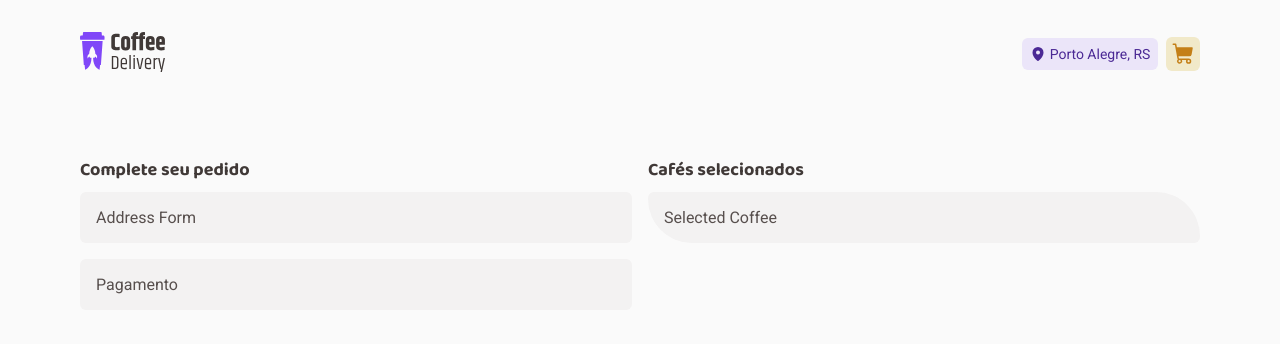
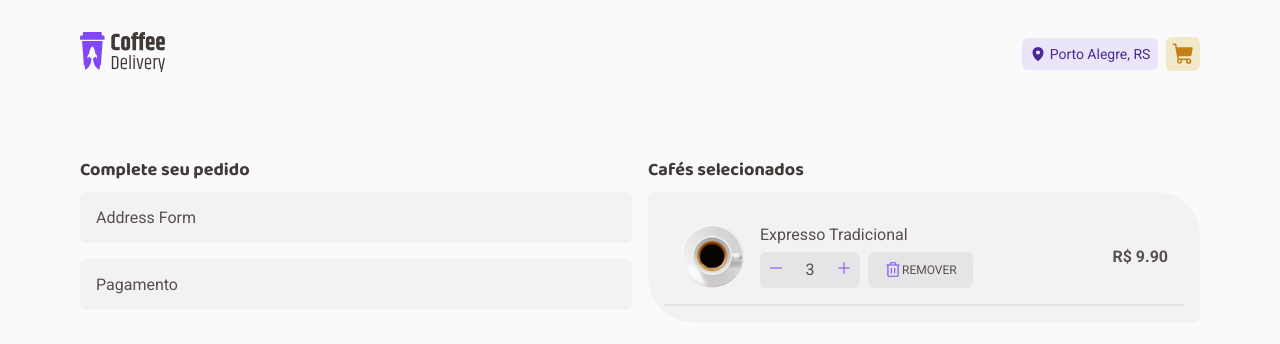
Before and after one commit to fescherer/rocket-seat-challenges, a React (Vite) app in the folder 02-coffee-delivery/: page /checkout in a window 1280 px wide. Shown: the top 344 px of the page. Built offline with nearby package versions, Linux system fonts and the light colour scheme.

Commit message:
:sparkles: feat: coffee

```diff
--- a/02-coffee-delivery/src/@types/Coffee.ts
+++ b/02-coffee-delivery/src/@types/Coffee.ts
@@ -21,3 +21,9 @@ export enum CoffeeEnum {
   special = 'ESPECIAL',
   alcoholic = 'ALCOÓLICO'
 }
+
+export type CoffeeList = {
+  id: number
+  coffee: CoffeeType
+  quantity: number
+}
--- a/02-coffee-delivery/src/components/Coffee/index.tsx
+++ b/02-coffee-delivery/src/components/Coffee/index.tsx
@@ -2,6 +2,7 @@ import { Minus, Plus, ShoppingCart } from '@phosphor-icons/react'
 import { CoffeeEnum, CoffeeType } from '../../@types/Coffee'
 import * as S from './styles'
 import { useState } from 'react'
+import { useShoppingContext } from '../../context/shopping'
 
 type CoffeeProps = {
   coffee: CoffeeType
@@ -9,6 +10,18 @@ type CoffeeProps = {
 
 export function Coffee({ coffee }: CoffeeProps) {
   const [count, setCount] = useState(1)
+  const { setCoffeeList } = useShoppingContext()
+
+  function addCoffe() {
+    setCoffeeList((prev: CoffeeType[]) => [
+      ...prev,
+      {
+        id: prev.length,
+        coffee,
+        quantity: count
+      }
+    ])
+  }
 
   return (
     <S.Wrapper>
@@ -43,7 +56,7 @@ export function Coffee({ coffee }: CoffeeProps) {
             </S.PlusButton>
           </S.ButButtonContainer>
 
-          <S.ShoppingButton>
+          <S.ShoppingButton onClick={() => addCoffe()}>
             <ShoppingCart weight="fill" />
           </S.ShoppingButton>
         </S.BuyContainer>
--- a/02-coffee-delivery/src/components/SelectedCoffee.tsx/index.tsx
+++ b/02-coffee-delivery/src/components/SelectedCoffee.tsx/index.tsx
@@ -1,9 +1,54 @@
+import { Minus, Plus, Trash } from '@phosphor-icons/react'
+import { useShoppingContext } from '../../context/shopping'
 import * as S from './styles'
+import { useTheme } from 'styled-components'
 
 export function SelectedCoffee() {
+  const {
+    coffeeList,
+    reduceCoffeeQuantity,
+    addCoffeeQuantity,
+    removeCoffeeFromList
+  } = useShoppingContext()
+  const theme = useTheme()
   return (
     <S.Wrapper>
-      <span>Selected Coffee</span>
+      {coffeeList?.map((item) => (
+        <S.Container key={item.id}>
+          <S.CardContainer>
+            <img width={64} height={64} src={item.coffee.image} />
+            <S.ItemWrapper>
+              <span>{item.coffee.name}</span>
+
+              <S.ItemContainer>
+                <S.ButtonChangeItemContainer>
+                  <S.ButtonChangeItem
+                    onClick={() => reduceCoffeeQuantity(item.coffee.id)}
+                  >
+                    <Minus />
+                  </S.ButtonChangeItem>
+                  <S.ButtonSpan>{item.quantity}</S.ButtonSpan>
+                  <S.ButtonChangeItem
+                    onClick={() => addCoffeeQuantity(item.coffee.id)}
+                  >
+                    <Plus />
+                  </S.ButtonChangeItem>
+                </S.ButtonChangeItemContainer>
+                <S.ButtonRemove
+                  onClick={() => removeCoffeeFromList(item.coffee.id)}
+                >
+                  <Trash color={theme.colors['purple']} size={18} />
+                  <span>REMOVER</span>
+                </S.ButtonRemove>
+              </S.ItemContainer>
+            </S.ItemWrapper>
+
+            <S.Price>R$ {item.coffee.price.toFixed(2)}</S.Price>
+          </S.CardContainer>
+
+          <S.Separator></S.Separator>
+        </S.Container>
+      ))}
     </S.Wrapper>
   )
 }
--- a/02-coffee-delivery/src/components/SelectedCoffee.tsx/styles.ts
+++ b/02-coffee-delivery/src/components/SelectedCoffee.tsx/styles.ts
@@ -7,3 +7,77 @@ export const Wrapper = styled.div`
   padding: 1rem;
   border-radius: 6px 44px 6px 44px;
 `
+
+export const Container = styled.div`
+  display: flex;
+  flex-direction: column;
+  width: 100%;
+`
+
+export const CardContainer = styled.div`
+  display: flex;
+  align-items: center;
+  gap: 1rem;
+  padding: 1rem;
+`
+
+export const ItemWrapper = styled.div`
+  display: flex;
+  flex-direction: column;
+  gap: 0.5rem;
+`
+
+export const ItemContainer = styled.div`
+  display: flex;
+  gap: 0.5rem;
+`
+
+export const ButtonChangeItemContainer = styled.div`
+  display: flex;
+  align-items: center;
+  background-color: ${({ theme }) => theme.colors['base-button']};
+  border-radius: 6px;
+  width: 100px;
+`
+
+export const ButtonChangeItem = styled.button`
+  color: ${({ theme }) => theme.colors.purple};
+  padding: 0.5rem;
+
+  &:hover {
+    color: ${({ theme }) => theme.colors['purple-dark']};
+  }
+`
+
+export const ButtonSpan = styled.span`
+  display: flex;
+  align-items: center;
+  justify-content: center;
+  flex: 1;
+`
+
+export const ButtonRemove = styled.button`
+  display: flex;
+  align-items: center;
+  background-color: ${({ theme }) => theme.colors['base-button']};
+  font-size: ${({ theme }) => theme.typography.button.m};
+  padding: 0.5rem 1rem;
+  border-radius: 6px;
+
+  &:hover {
+    color: ${({ theme }) => theme.colors['base-subtitle']};
+    background-color: ${({ theme }) => theme.colors['base-hover']};
+  }
+`
+
+export const Price = styled.span`
+  font-size: ${({ theme }) => theme.typography.text.m};
+  font-weight: ${({ theme }) => theme.fontWeight.bold};
+  margin-left: auto;
+`
+
+export const Separator = styled.div`
+  border: 1px solid ${({ theme }) => theme.colors['base-button']};
+  width: 100%;
+  height: 1px;
+`
--- /dev/null
+++ b/02-coffee-delivery/src/context/shopping.tsx
@@ -0,0 +1,76 @@
+import React, { ReactNode, createContext, useContext, useState } from 'react'
+import { CoffeeList } from '../@types/Coffee'
+import expresso from '../assets/coffee/expresso.png'
+
+type ShoppingContextType = {
+  coffeeList?: CoffeeList[]
+  setCoffeeList?: React.Dispatch<React.SetStateAction<CoffeeList[]>> | any
+  removeCoffeeFromList: (id: number) => void
+  addCoffeeQuantity: (id: number) => void
+  reduceCoffeeQuantity: (id: number) => void
+}
+
+export const ShoppingContext = createContext<ShoppingContextType>({
+  coffeeList: [],
+  setCoffeeList: () => null,
+  removeCoffeeFromList: () => null,
+  addCoffeeQuantity: () => null,
+  reduceCoffeeQuantity: () => null
+})
+
+export const ShoppingProvider = ({ children }: { children: ReactNode }) => {
+  const [coffeeList, setCoffeeList] = useState<CoffeeList[]>([
+    {
+      coffee: {
+        id: 1,
+        name: 'Expresso Tradicional',
+        description: 'O tradicional café feito com água quente e grãos moídos',
+        price: 9.9,
+        tags: ['traditional'],
+        image: expresso
+      },
+      quantity: 3,
+      id: 1
+    }
+  ])
+
+  function removeCoffeeFromList(id: number) {
+    setCoffeeList((prev) => prev.filter((coffee) => coffee.id !== id))
+  }
+
+  function addCoffeeQuantity(id: number) {
+    setCoffeeList((prev) =>
+      prev.map((coffee) => {
+        if (id === coffee.id)
+          return { ...coffee, quantity: coffee.quantity + 1 }
+        else return coffee
+      })
+    )
+  }
+
+  function reduceCoffeeQuantity(id: number) {
+    setCoffeeList((prev) =>
+      prev.map((coffee) => {
+        if (id === coffee.id)
+          return { ...coffee, quantity: Math.max(coffee.quantity - 1, 1) }
+        else return coffee
+      })
+    )
+  }
+
+  return (
+    <ShoppingContext.Provider
+      value={{
+        coffeeList,
+        setCoffeeList,
+        removeCoffeeFromList: (id: number) => removeCoffeeFromList(id),
+        addCoffeeQuantity: (id: number) => addCoffeeQuantity(id),
+        reduceCoffeeQuantity: (id: number) => reduceCoffeeQuantity(id)
+      }}
+    >
+      {children}
+    </ShoppingContext.Provider>
+  )
+}
+
+export const useShoppingContext = () => useContext(ShoppingContext)
```
Also changed, not shown: 02-coffee-delivery/src/App.tsx (+6 -3 lines).
